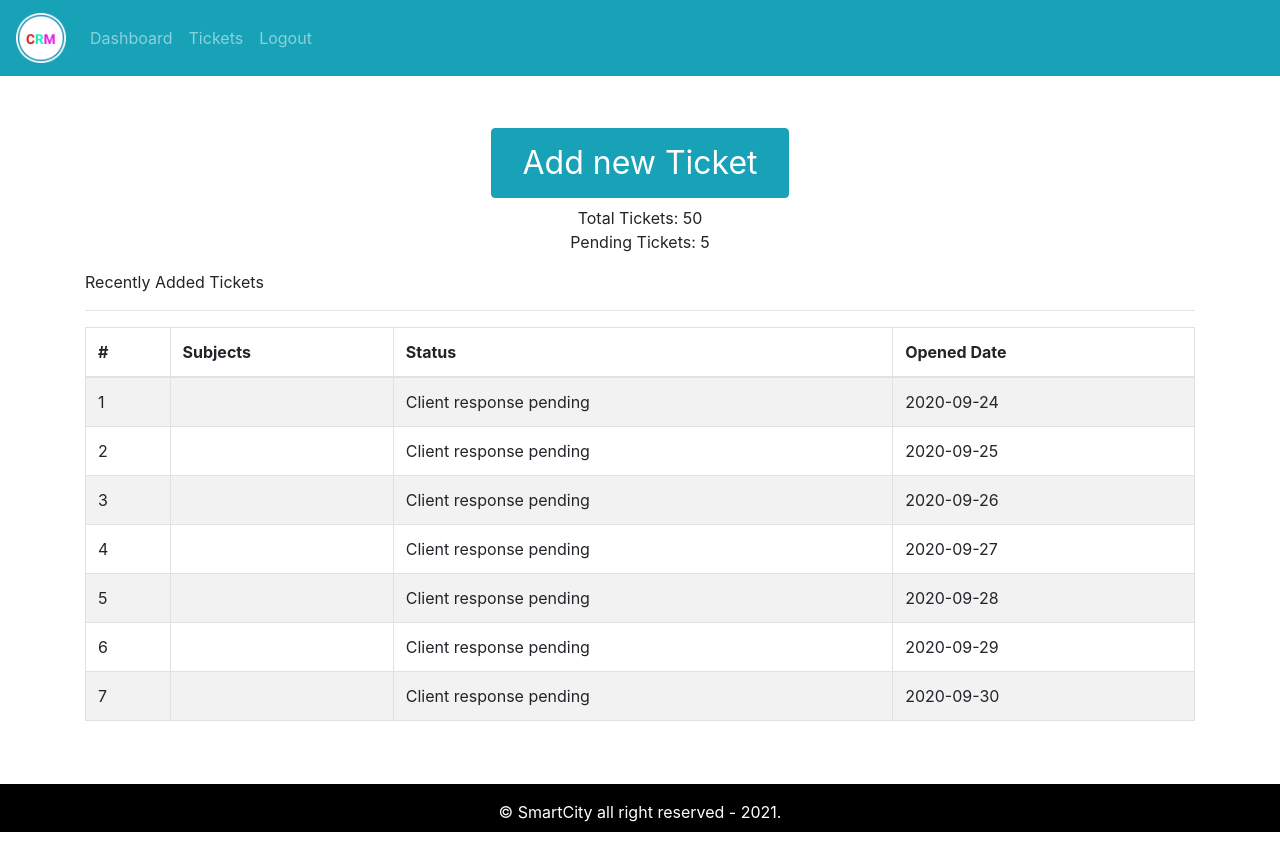
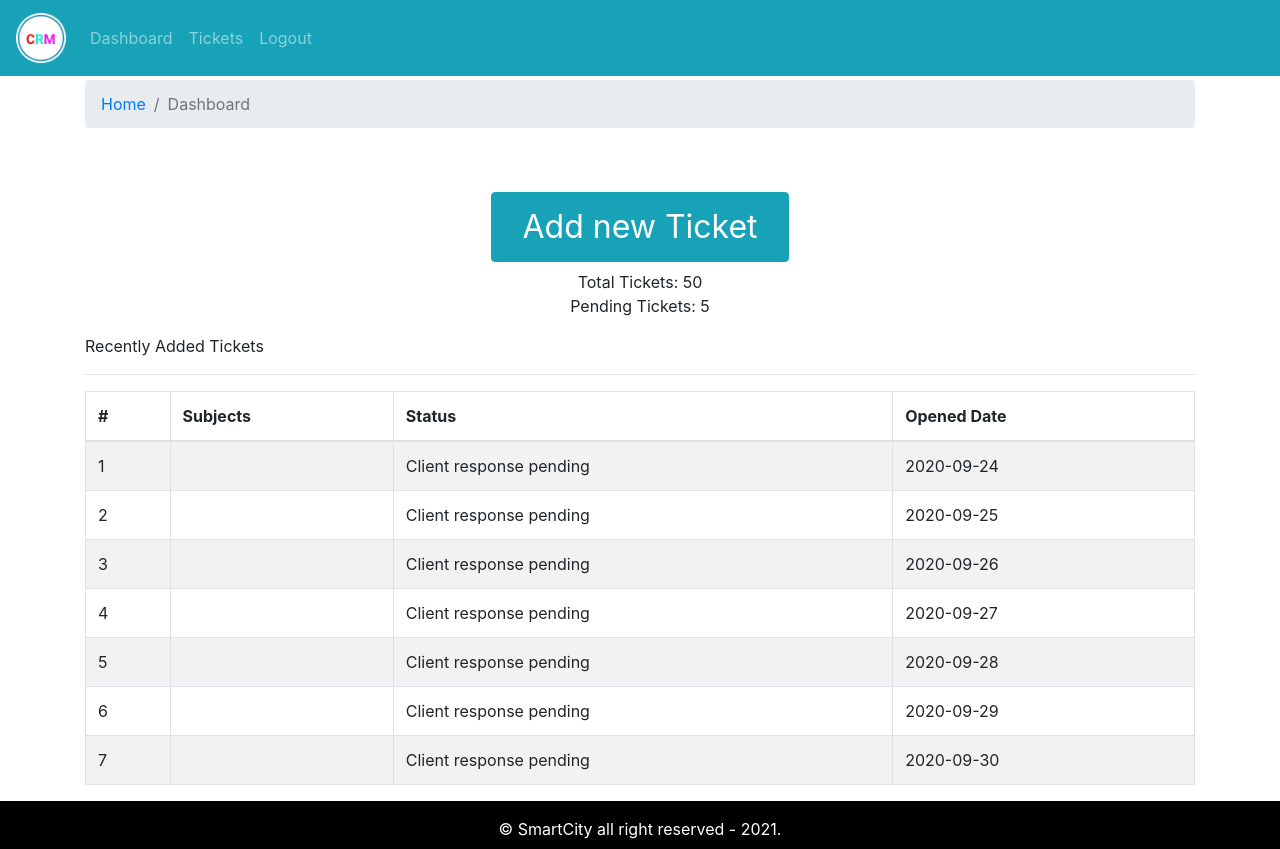
Before and after one commit to oussamafourati/dashboard-frontend, a React (Create React App) app: page / in a window 1280 px wide. Built offline with nearby package versions, Linux system fonts and the light colour scheme.

Commit message:
breadecrumb added

```diff
--- /dev/null
+++ b/src/components/breadcrumb/Breadcrumb.js
@@ -0,0 +1,11 @@
+import React from 'react'
+import { Breadcrumb } from 'react-bootstrap'
+
+export const BreadcrumbPage = ({page}) => {
+    return (
+        <Breadcrumb>
+            <Breadcrumb.Item href="/">Home</Breadcrumb.Item>
+            <Breadcrumb.Item active>{page}</Breadcrumb.Item>
+        </Breadcrumb>
+    )
+}
--- a/src/layout/DefaultLayout.js
+++ b/src/layout/DefaultLayout.js
@@ -5,7 +5,7 @@
 export const DefaultLayout = ({children}) => {
     return (
             <div className="default-layout">
-                <header className="header">
+                <header className="header mb-2">
                     <Header />
                 </header>
                 <main className="main">
--- a/src/pages/dashboard/DashboardPage.js
+++ b/src/pages/dashboard/DashboardPage.js
@@ -3,11 +3,17 @@
 import { TicketTable } from '../../components/ticket-table/TicketTable'
 
 import tickets from "../../assets/data/test-tickets.json"
+import { BreadcrumbPage } from '../../components/breadcrumb/Breadcrumb'
 
 
 export const Dashboard = () => {
     return (
         <Container>
+            <Row>
+                <Col>
+                    <BreadcrumbPage page="Dashboard" />
+                </Col>
+            </Row>
             <Row>
                 <Col className="text-center mt-5 mb-2">
                     <Button variant="info" style={{'fontSize':'2rem', 'padding': "10px 30px"}}>Add new Ticket</Button>
```
